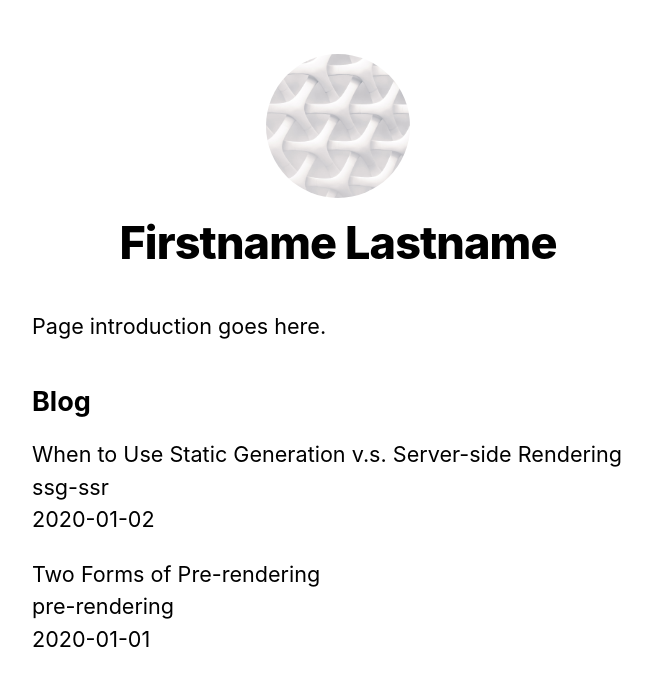
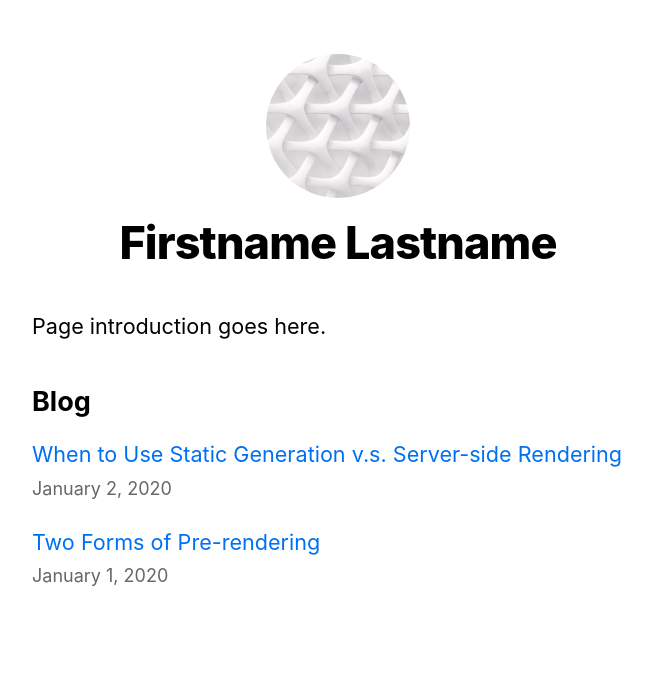
Before and after one commit to njmittet/nextjs-tutorial, a Next.js app: page / in a window 1280 px wide. Shown: the top 686 px of the page, without its empty margins (302-954 px from the left). Built offline with nearby package versions, Linux system fonts and the light colour scheme.

Commit message:
Add styling to index page

```diff
--- a/pages/index.js
+++ b/pages/index.js
@@ -1,10 +1,11 @@
 import Head from 'next/head';
+import Link from 'next/link';
 import Layout, { siteTitle } from '../components/layout';
+import Date from '../components/date';
 import utilStyles from '../styles/utils.module.css';
 import { getSortedBlogPosts } from '../lib/posts';
 
 export default function Home({ blogPosts }) {
-  console.log(blogPosts);
   return (
     <Layout home>
       <Head>
@@ -19,11 +20,11 @@
         <ul className={utilStyles.list}>
           {blogPosts.map(({ id, date, title }) => (
             <li className={utilStyles.listItem} key={id}>
-              {title}
+              <Link href={`/posts/${id}`}>{title}</Link>
               <br />
-              {id}
-              <br />
-              {date}
+              <small className={utilStyles.lightText}>
+                <Date dateString={date} />
+              </small>
             </li>
           ))}
         </ul>
@@ -32,8 +33,9 @@
   );
 }
 
-// Static Generation: exporting an async function getStaticProps() from a page tells Next.js that the date should be
-// fetched at build time. Since the result is computed at build time, request time parameters will not be available.
+// Static Generation: exporting an async function getStaticProps() from a page tells Next.js that the date
+// fetched at build time. Since the result is computed at build time, request time parameters will not be
+// available.
 export async function getStaticProps() {
   const blogPosts = getSortedBlogPosts();
   return { props: { blogPosts } };
```
